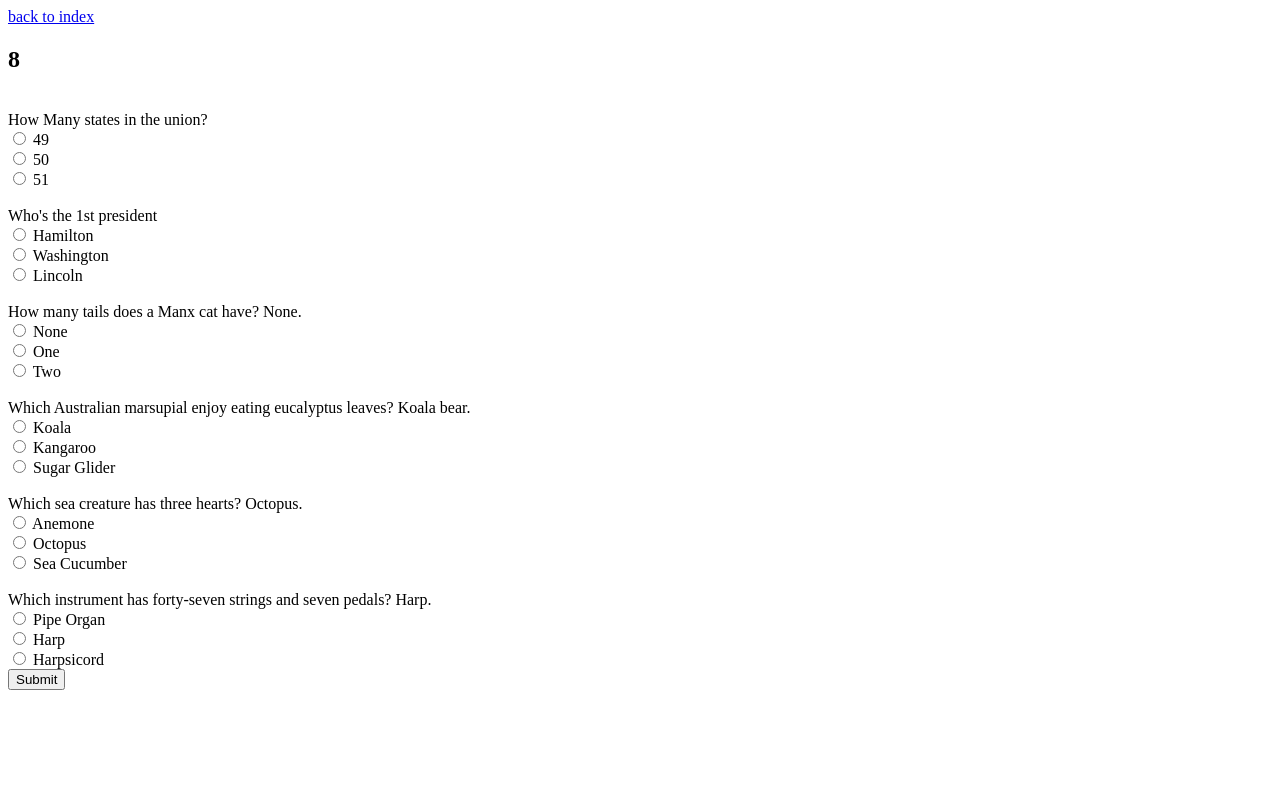
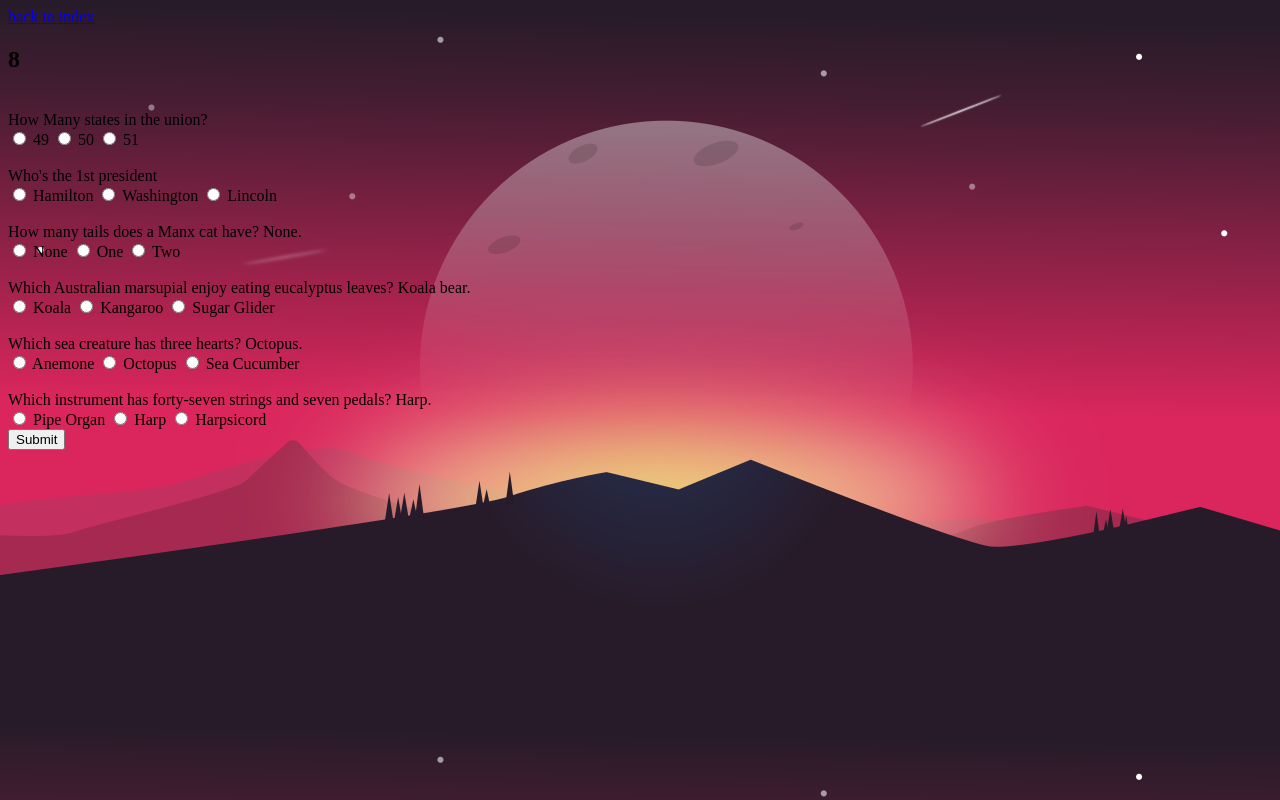
Before and after one commit to oleg-bc/TriviaGame, a plain HTML site: page index.html in a window 1280 px wide. Both pictures are taken after a click on the button "Start The Time!". Drawn offline with nearby package versions, Linux system fonts and the light colour scheme.

Commit message:
working on styling

```diff
--- a/assets/css/style.css
+++ b/assets/css/style.css
@@ -0,0 +1,7 @@
+body {
+    background-image: url("../images/Flay Night 4 BG/Flat Night 4 BG.png");
+}
+
+.q1, .q2, .q3, .q4, .q5, .q6  {
+    color:white;
+}
--- a/index.html
+++ b/index.html
@@ -8,7 +8,7 @@
 
   <!-- first page  -->
 <div class="pageOne">
-  <a href ='index.html'>back to index</a>
+
   <button type="button" class= "startBtn">Start The Time!</button>
   </div>
  <!-- 2nd page  -->
@@ -16,36 +16,36 @@
   <a href ='index.html'>back to index</a>
   <div id="showTimeLeft"></div>
     <form id="q1"><br>How Many states in the union?<br>
-          <input type="radio" name="states" value="49"> 49<br>
-          <input type="radio" name="states" value="50"> 50<br>
-          <input type="radio" name="states" value="51"> 51<br>
+        <input type="radio" name="states" value="49"> 49
+        <input type="radio" name="states" value="50"> 50
+        <input type="radio" name="states" value="51"> 51  <br>
 
         </form>
   <form id="q2"><br>Who's the 1st president<br>
-      <input type="radio" name="presidents" value="Hamilton"> Hamilton<br>
-      <input type="radio" name="presidents" value="Washington"> Washington<br>
+      <input type="radio" name="presidents" value="Hamilton"> Hamilton
+      <input type="radio" name="presidents" value="Washington"> Washington
       <input type="radio" name="presidents" value="Lincoln"> Lincoln<br>
-
+    </form>
   <form id="q3"><br>How many tails does a Manx cat have? None.<br>
-        <input type="radio" name="cat" value="None"> None <br>
-        <input type="radio" name="cat" value="One"> One <br>
+    <input type="radio" name="cat" value="None"> None
+    <input type="radio" name="cat" value="One"> One
     <input type="radio" name="cat" value="Two"> Two <br>
-
-        <form id="q2"><br>Which Australian marsupial enjoy eating eucalyptus leaves? Koala bear.<br>
-          <input type="radio" name="aard" value="Koala"> Koala<br>
-          <input type="radio" name="aard" value="Kangaroo"> Kangaroo<br>
+  </form>
+  <form id="q4"><br>Which Australian marsupial enjoy eating eucalyptus leaves? Koala bear.<br>
+    <input type="radio" name="aard" value="Koala"> Koala
+    <input type="radio" name="aard" value="Kangaroo"> Kangaroo
     <input type="radio" name="aard" value="Sugar"> Sugar Glider<br>
-
-          <form id="q2"><br>Which sea creature has three hearts? Octopus.<br>
-            <input type="radio" name="octo" value="Anemone"> Anemone<br>
-            <input type="radio" name="octo" value="Octopus"> Octopus<br>
+  </form>
+  <form id="q5"><br>Which sea creature has three hearts? Octopus.<br>
+    <input type="radio" name="octo" value="Anemone"> Anemone
+    <input type="radio" name="octo" value="Octopus"> Octopus
     <input type="radio" name="octo" value="Cuke"> Sea Cucumber<br>
-
-            <form id="q2"><br>Which instrument has forty-seven strings and seven pedals? Harp.<br>
-              <input type="radio" name="harp" value="Pipe Organ"> Pipe Organ<br>
-              <input type="radio" name="harp" value="Harp"> Harp<br>
+  </form>
+  <form id="q6"><br>Which instrument has forty-seven strings and seven pedals? Harp.<br>
+    <input type="radio" name="harp" value="Pipe Organ"> Pipe Organ
+    <input type="radio" name="harp" value="Harp"> Harp
     <input type="radio" name="harp" value="Harpsicord"> Harpsicord<br>
-
+  </form>
 
 
 
```
Lines whose indentation alone changed are shown as unchanged.
